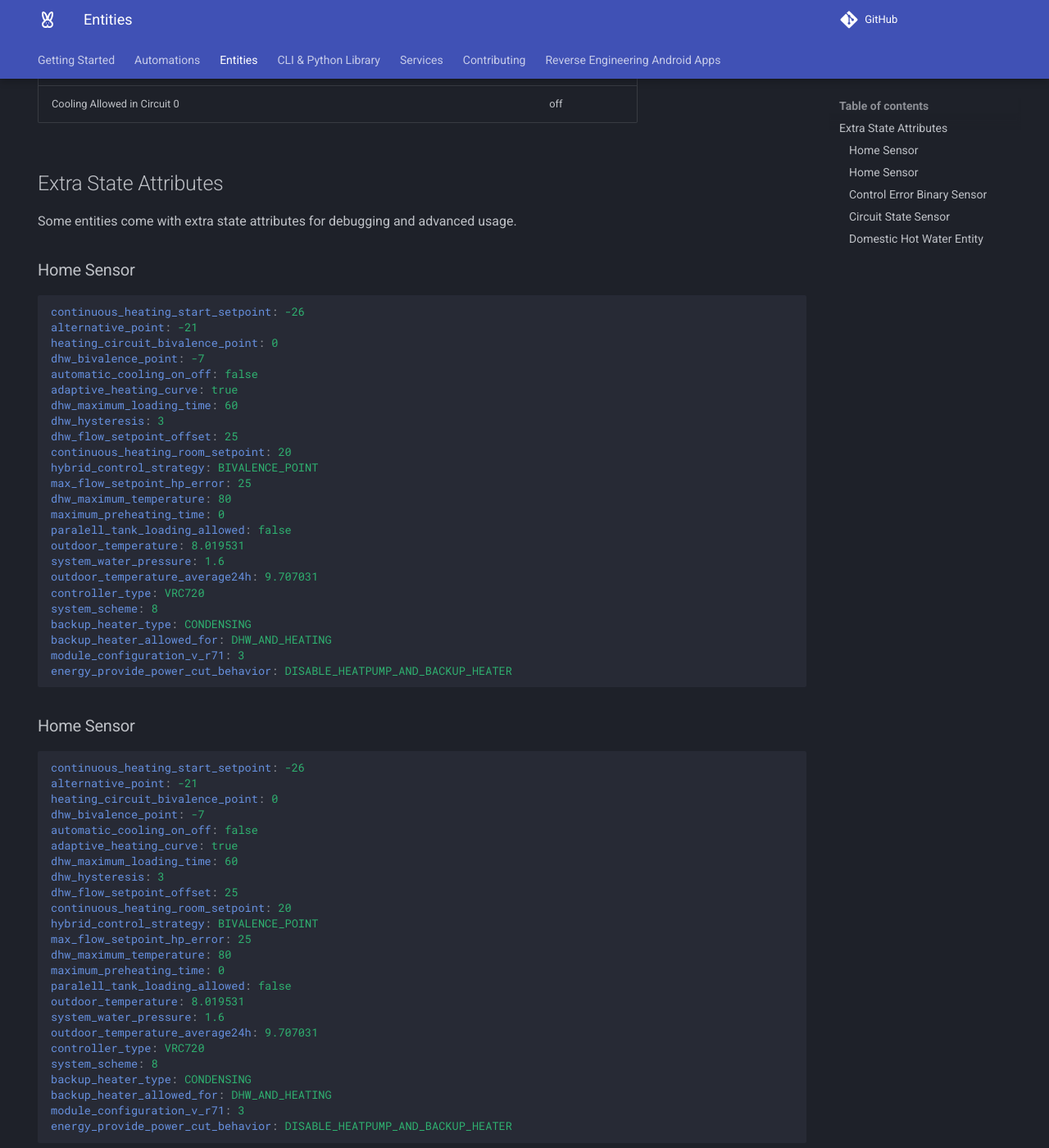
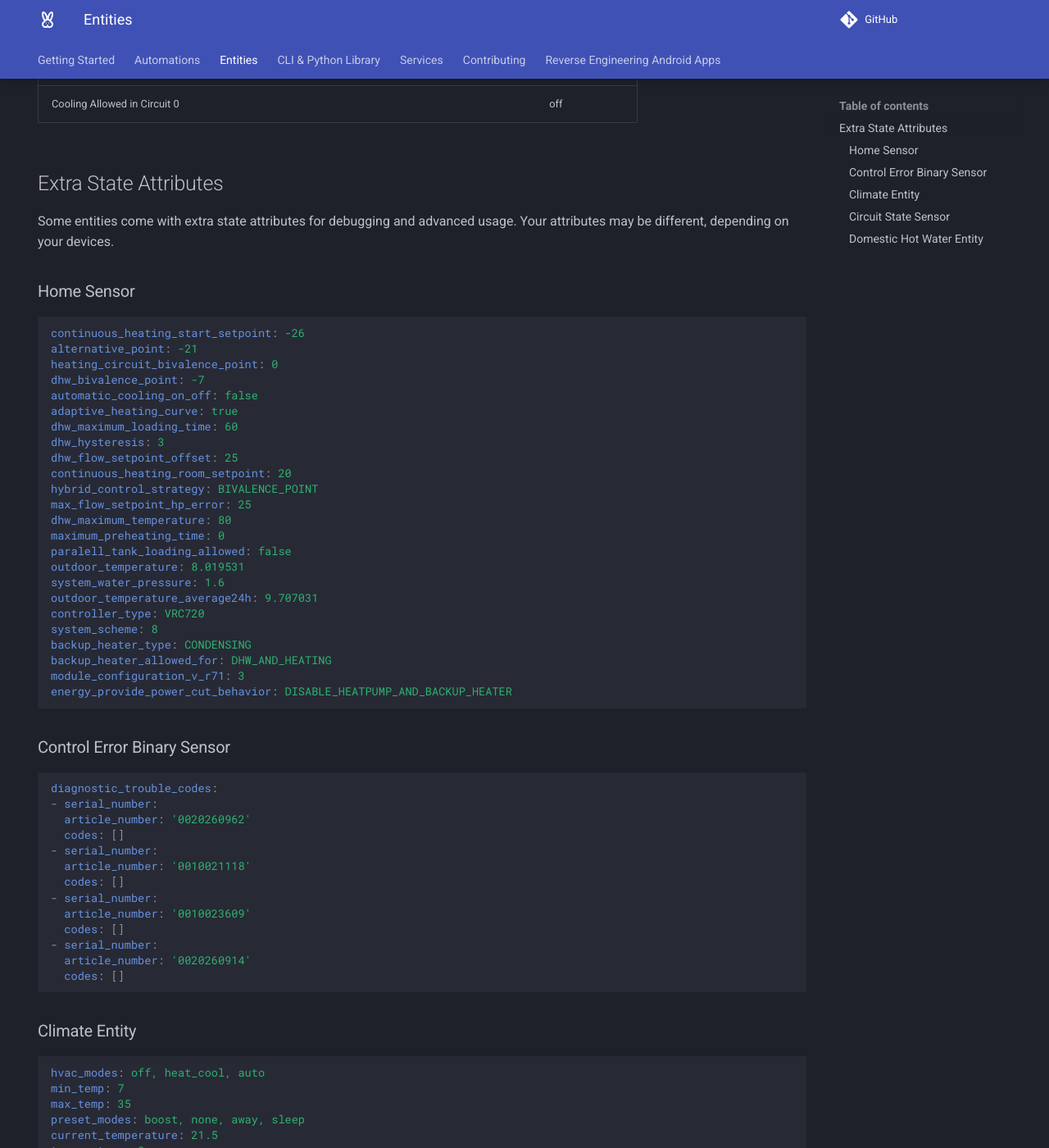
Before and after one commit to signalkraft/mypyllant-component, an MkDocs documentation site: the page built from docs/docs/2-entities.md, in a window 1280 px wide and 1400 px high, scrolled down 1646 px. Shown: the whole window at 82% size. Built offline with MkDocs 1.6.1 and Material for MkDocs 9.7.7, drawn with Linux system fonts in a browser that asks for light colours; comment, search, counter and statistics services are not loaded; some of the changed text lies outside the part shown.

Commit message:
Update 2-entities.md

````diff
--- a/docs/docs/2-entities.md
+++ b/docs/docs/2-entities.md
@@ -45,36 +45,7 @@ and "Hydraulic Station") or the naming of your heating zones (in this case "Zone
 
 ## Extra State Attributes
 
-Some entities come with extra state attributes for debugging and advanced usage.
-
-### Home Sensor
-
-```yaml
-continuous_heating_start_setpoint: -26
-alternative_point: -21
-heating_circuit_bivalence_point: 0
-dhw_bivalence_point: -7
-automatic_cooling_on_off: false
-adaptive_heating_curve: true
-dhw_maximum_loading_time: 60
-dhw_hysteresis: 3
-dhw_flow_setpoint_offset: 25
-continuous_heating_room_setpoint: 20
-hybrid_control_strategy: BIVALENCE_POINT
-max_flow_setpoint_hp_error: 25
-dhw_maximum_temperature: 80
-maximum_preheating_time: 0
-paralell_tank_loading_allowed: false
-outdoor_temperature: 8.019531
-system_water_pressure: 1.6
-outdoor_temperature_average24h: 9.707031
-controller_type: VRC720
-system_scheme: 8
-backup_heater_type: CONDENSING
-backup_heater_allowed_for: DHW_AND_HEATING
-module_configuration_v_r71: 3
-energy_provide_power_cut_behavior: DISABLE_HEATPUMP_AND_BACKUP_HEATER
-```
+Some entities come with extra state attributes for debugging and advanced usage. Your attributes may be different, depending on your devices.
 
 ### Home Sensor
 
@@ -121,7 +92,7 @@ diagnostic_trouble_codes:
 - serial_number:
   article_number: '0020260914'
   codes: []
-  ```
+```
 
 ### Climate Entity
 
````
